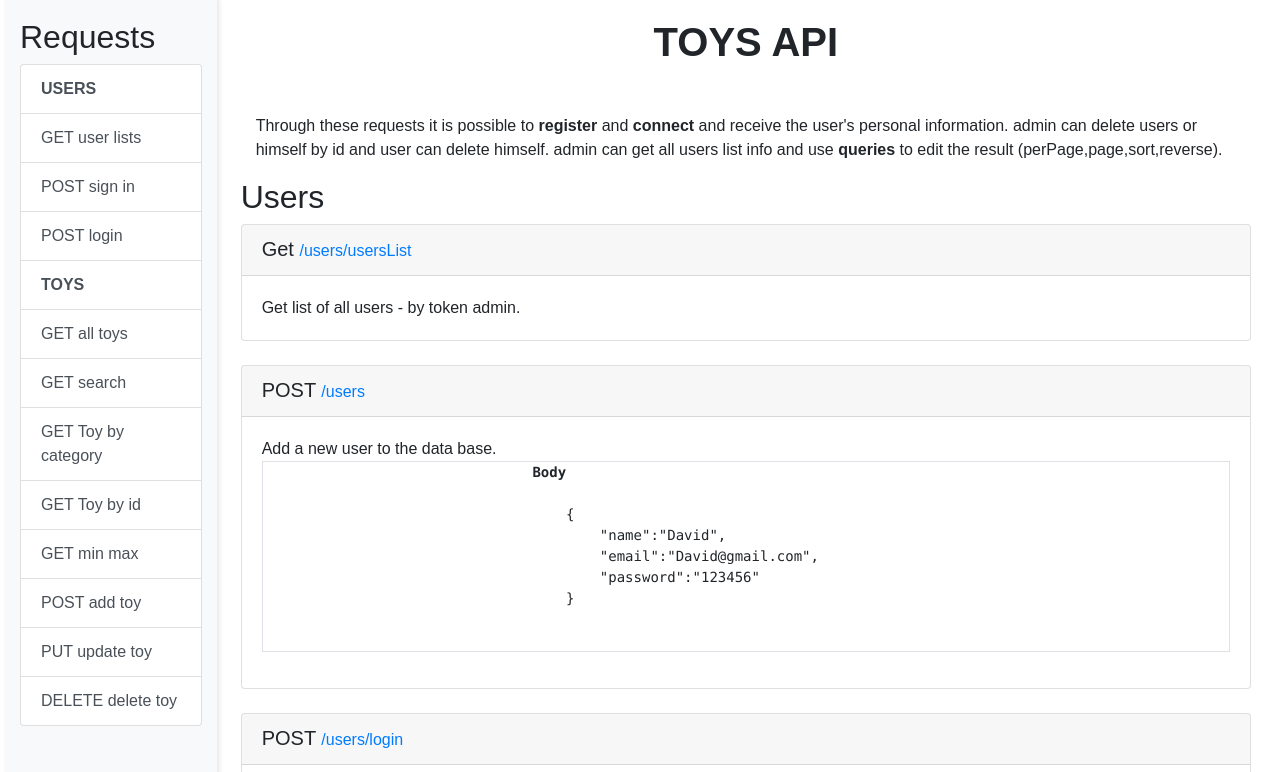
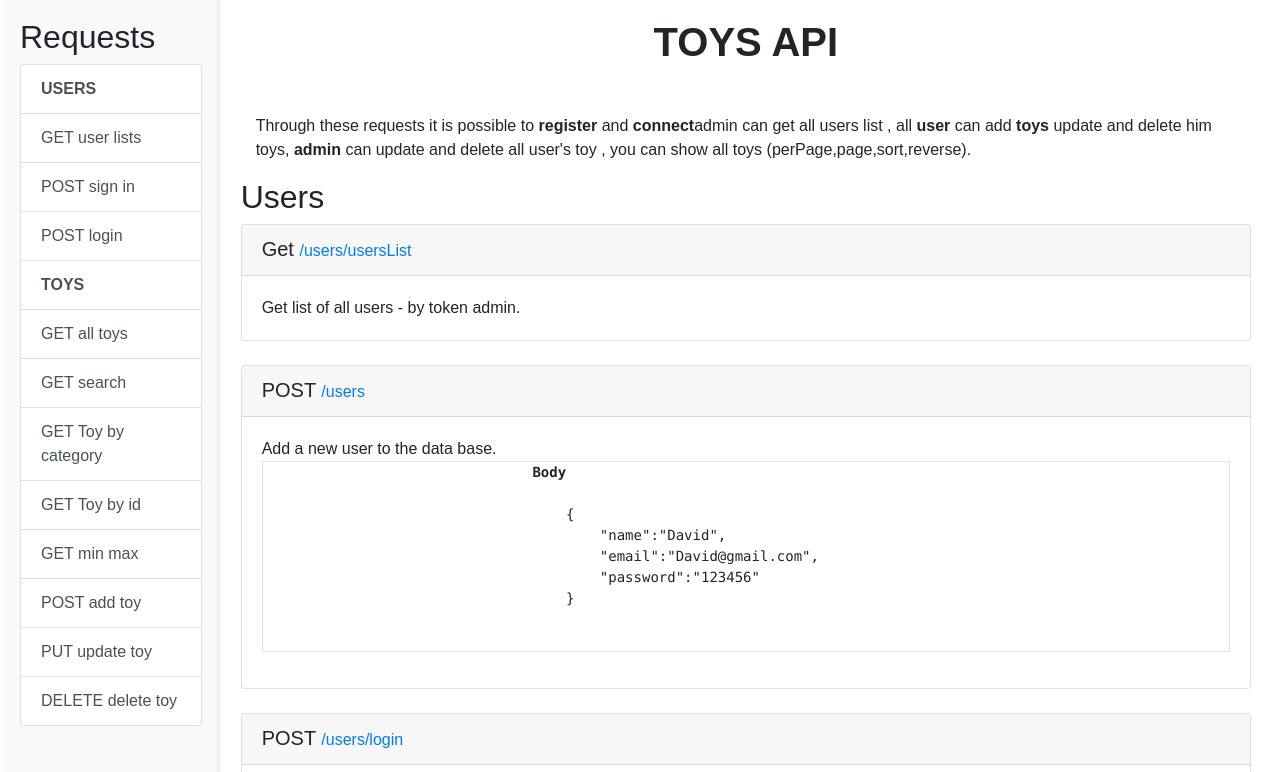
Before and after one commit to aviyat/toys, a website: page public/index.html in a window 1280 px wide. Shown: the part 328-1100 px from the top of the page. Drawn offline with nearby package versions, Linux system fonts and the light colour scheme.

Commit message:
thirdCommit

```diff
--- a/public/index.html
+++ b/public/index.html
@@ -93,12 +93,11 @@
                         <h1 class="text-center font-weight-bolder">TOYS API</h1>
                     </div>
                     <p>
-                        Through these requests it is possible to <b>register</b> and <b>connect</b> and receive the
-                        user's
-                        personal information.
-                        admin can delete users or himself by id and user can delete himself.
-                        admin can get all users list info and use <b>queries</b> to edit the result
-                        (perPage,page,sort,reverse).
+                        Through these requests it is possible to <b>register</b> and <b>connect</b>admin can get all
+                        users list ,
+                        all <b>user</b> can add <b>toys </b> update and delete him toys,
+                        <b>admin</b> can update and delete all user's toy ,
+                        you can show all toys (perPage,page,sort,reverse).
                     </p>
                 </div>
 
@@ -107,7 +106,8 @@
                     <div id="get_userList" class="card mb-4">
                         <div class="card-header">
                             <span>
-                                <h5 class="d-inline">Get </h5><a href="https://toys-aviya.onrender.com/users/usersList"> /users/usersList</a>
+                                <h5 class="d-inline">Get </h5><a href="https://toys-aviya.onrender.com/users/usersList">
+                                    /users/usersList</a>
                             </span>
                         </div>
                         <div class="card-body">
@@ -117,7 +117,8 @@
                     <div id="create_user" class="card mb-4">
                         <div class="card-header">
                             <span>
-                                <h5 class="d-inline">POST </h5><a href="https://toys-aviya.onrender.com/users"> /users</a>
+                                <h5 class="d-inline">POST </h5><a href="https://toys-aviya.onrender.com/users">
+                                    /users</a>
                             </span>
                         </div>
                         <div class="card-body">
@@ -137,7 +138,8 @@
                     <div id="login" class="card mb-4">
                         <div class="card-header">
                             <span>
-                                <h5 class="d-inline">POST </h5><a href="https://toys-aviya.onrender.com/users/login"> /users/login</a>
+                                <h5 class="d-inline">POST </h5><a href="https://toys-aviya.onrender.com/users/login">
+                                    /users/login</a>
                             </span>
                         </div>
                         <div class="card-body">
@@ -175,7 +177,8 @@
                             </span>
                         </div>
                         <div class="card-body">
-                            search for a toy by searching follwing name or descraption after the "s=", it will present 10
+                            search for a toy by searching follwing name or descraption after the "s=", it will present
+                            10
                             results per page.
                         </div>
                     </div>
@@ -238,8 +241,8 @@
                     <div id="update_toy" class="card mb-4">
                         <div class="card-header">
                             <span>
-                                <h5 class="d-inline">POST </h5><a
-                                    href="https://toys-aviya.onrender.com/toys/{editId}"> /toys/{editId}</a>
+                                <h5 class="d-inline">POST </h5><a href="https://toys-aviya.onrender.com/toys/{editId}">
+                                    /toys/{editId}</a>
                             </span>
                         </div>
                         <div class="card-body">
@@ -261,8 +264,8 @@
                     <div id="delete_toy" class="card mb-4">.
                         <div class="card-header">
                             <span>
-                                <h5 class="d-inline">DELETE </h5><a
-                                    href="https://toys-aviya.onrender.com/toys/{delId}"> /toys/{delId}</a>
+                                <h5 class="d-inline">DELETE </h5><a href="https://toys-aviya.onrender.com/toys/{delId}">
+                                    /toys/{delId}</a>
                             </span>
                         </div>
                         <div class="card-body">
```
